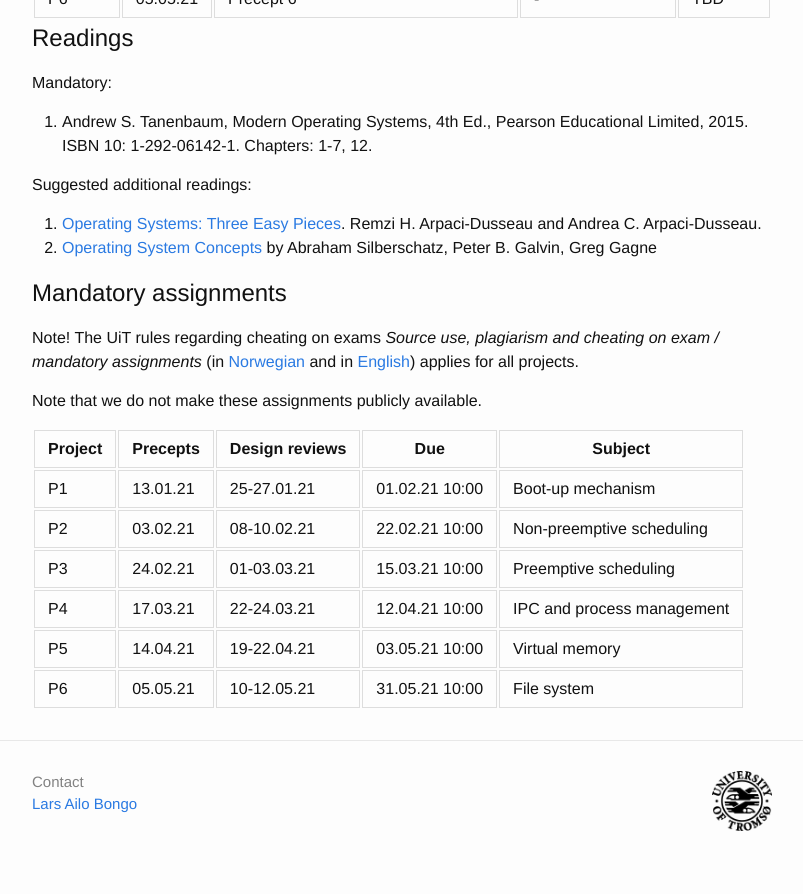
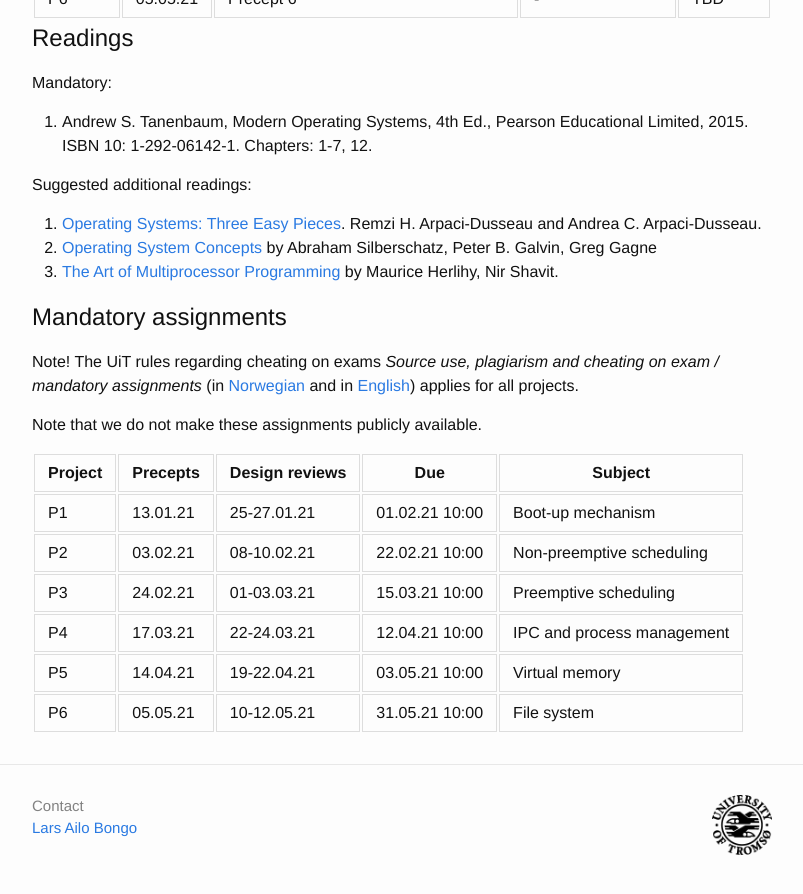
Before and after one commit to uit-inf-2201-s21/uit-inf-2201-s21.github.io, a Jekyll site: the page built from index.md, in a window 1280 px wide and 900 px high, scrolled down 1926 px. Shown: the top 894 px of the window, without its empty margins (238-1041 px from the left). Built offline with Jekyll 4.4.1, drawn with Linux system fonts in a browser that asks for light colours.

Commit message:
Update index.md

```diff
--- a/index.md
+++ b/index.md
@@ -66,6 +66,7 @@ Suggested additional readings:
 
 1. [Operating Systems: Three Easy Pieces](http://pages.cs.wisc.edu/~remzi/OSTEP/). Remzi H. Arpaci-Dusseau and Andrea C. Arpaci-Dusseau.
 2. [Operating System Concepts](https://www.amazon.com/Operating-System-Concepts-Abraham-Silberschatz/dp/0470128720) by Abraham Silberschatz, Peter B. Galvin, Greg Gagne
+3. [The Art of Multiprocessor Programming](https://www.amazon.com/Art-Multiprocessor-Programming-Revised-Reprint/dp/0123973376/) by Maurice Herlihy, Nir Shavit.
 
 
 ## Mandatory assignments
```
